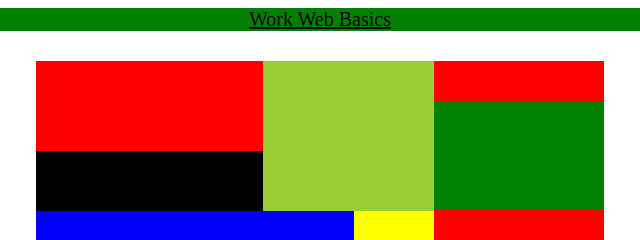
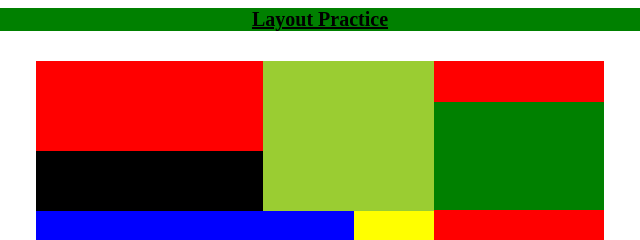
Before and after one commit to arnab682/Work-Web-Basics, a plain HTML site: page index.html in a window 1280 px wide. Shown: the top 240 px of the page, 320-960 px from the left. Drawn offline with Linux system fonts and the light colour scheme.

Commit message:
Update index.html

```diff
--- a/index.html
+++ b/index.html
@@ -26,7 +26,7 @@
 <body>
 	<div class="container">
 		<div class="header">
-			<u>Work Web Basics</u>
+			<u><b>Layout Practice</b></u>
 		</div>
 		<div class="mainContant">
 			<div style="height: 270px; background-color: black; width: 30%;float: right">
```
